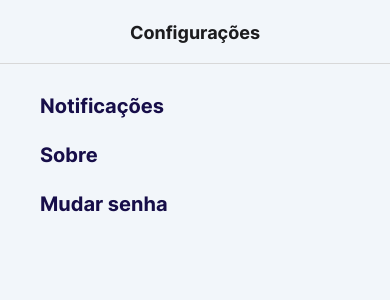
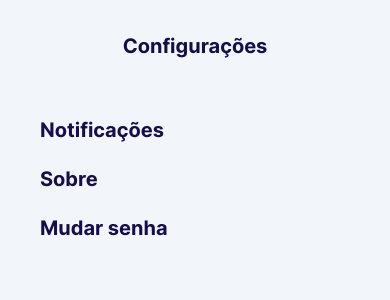
Before and after one commit to Minervas-Digitais/projeto-manamano, a React Native app in the folder frontend/: screen / in a window 390 px wide. Shown: the top 300 px of the page. Built offline with nearby package versions, Linux system fonts and the light colour scheme.

Commit message:
:recycle: header fixed

```diff
--- a/frontend/App.tsx
+++ b/frontend/App.tsx
@@ -4,52 +4,15 @@ import React from 'react';
 import { NavigationContainer } from '@react-navigation/native';
 import { createNativeStackNavigator } from '@react-navigation/native-stack';
 import Config from './src/pages/Configuration/Configuration';
-import { useFonts } from 'expo-font';
 
 const Stack = createNativeStackNavigator();
 
-const MyTheme = {
-  dark: false,
-  colors: {
-    primary: '#FFF',
-    background: '#FFF',
-    card: '#FFF',
-    text: '#FFF',
-    border: '#160E47',
-    notification: '#FFF',
-  },
-};
-
 export default function App() {
-  const [fontsLoaded] = useFonts({
-    'inter-bold': require('../frontend/src/fonts/Inter-Bold.ttf'),
-  });
-  if (!fontsLoaded) {
-    return undefined;
-  }
   return (
     <NavigationContainer independent>
       <Stack.Navigator initialRouteName="Configurações">
-        <Stack.Screen name="Configurações" component={Config} options={{
-            headerTitleAlign: "center",
-            headerTitleStyle:{
-              fontFamily: "inter-bold",
-            },
-            headerStyle:{
-              backgroundColor: "#F2F6FA",
-            }
-        }}/>
+        <Stack.Screen name="Configurações" component={Config} options={{ headerShown: false }} />
       </Stack.Navigator>
     </NavigationContainer>
   );
 }
-
-const styles = StyleSheet.create({
-  container: {
-    flex: 1,
-    backgroundColor: '#fff',
-    alignItems: 'center',
-    justifyContent: 'center',
-    paddingHorizontal: '5%',
-  },
-});
--- a/frontend/package.json
+++ b/frontend/package.json
@@ -11,6 +11,8 @@
   },
   "dependencies": {
     "@expo/metro-runtime": "~3.2.1",
+    "@react-navigation/native": "^6.1.18",
+    "@react-navigation/native-stack": "^6.10.1",
     "@typescript-eslint/eslint-plugin": "^7.0.0",
     "@typescript-eslint/parser": "^7.0.0",
     "eslint-config-airbnb": "^19.0.4",
@@ -23,6 +25,7 @@
     "react-hook-form": "^7.51.5",
     "react-native": "0.74.1",
     "react-native-masked-text": "^1.13.0",
+    "react-native-safe-area-context": "^4.10.8",
     "react-native-text-input-mask": "^3.2.0",
     "react-native-web": "~0.19.10",
     "styled-components": "^6.1.11"
--- /dev/null
+++ b/frontend/src/components/HeaderCustom/HeaderCustom.tsx
@@ -0,0 +1,16 @@
+/* eslint-disable global-require */
+import React from 'react';
+import { View } from 'react-native';
+import { HeaderContainer, HeaderImage, HeaderText } from './HeaderCustomStyle';
+
+export default function HeaderCustom({ font, text }: any) {
+  const backbutton = require('../../assets/back-button-icon.svg');
+  return (
+    <View>
+      <HeaderImage source={backbutton} />
+      <HeaderContainer>
+        <HeaderText font={font}>{text}</HeaderText>
+      </HeaderContainer>
+    </View>
+  );
+}
--- /dev/null
+++ b/frontend/src/components/HeaderCustom/HeaderCustomStyle.tsx
@@ -0,0 +1,21 @@
+import styled from 'styled-components/native';
+
+export const HeaderContainer = styled.View`
+  display: flex;
+  flex-direction: row;
+  height: 10vh;
+  align-self: center;
+  margin-top: 4vh;
+  background-color: #f2f6fa;
+`;
+export const HeaderText = styled.Text<{ font?: string }>`
+  font-size: 20px;
+  color: #160e47;
+  font-family: ${(prop) => prop.font};
+`;
+export const HeaderImage = styled.Image<{ source?: any }>`
+  position: absolute;
+  margin-top: 4vh;
+  align-self: start;
+  margin-left: 2.7vh;
+`;
--- a/frontend/src/components/SideMenu/SideMenu.tsx
+++ b/frontend/src/components/SideMenu/SideMenu.tsx
@@ -1,6 +1,6 @@
 /* eslint-disable global-require */
 import React from 'react';
-import { Image, View } from 'react-native';
+import { Image } from 'react-native';
 import { useFonts } from 'expo-font';
 import {
   SideMenuContainer,
--- a/frontend/src/pages/Configuration/Configuration.tsx
+++ b/frontend/src/pages/Configuration/Configuration.tsx
@@ -1,18 +1,28 @@
+/* eslint-disable global-require */
 import React from 'react';
 import { View } from 'react-native';
+import { useFonts } from 'expo-font';
 import SideMenuOptions from '../../components/SideMenuOptions/SideMenuOptions';
+import HeaderCustom from '../../components/HeaderCustom/HeaderCustom';
 
-export default function Config({navigation}){
-    const notification = require('../../assets/notification-licon.svg');
-    const lock = require('../../assets/lock-licon.svg');
-    const about = require('../../assets/about-icon.svg');
-    return(
-    <View style={{backgroundColor: "#F2F6FA", flex:1,}}>
-        <View style={{gap: 25, backgroundColor: "#F2F6FA", marginLeft: 25, marginTop: 30,}}>
-            <SideMenuOptions icon={notification} text="Notificações" font="inter-bold"/>
-            <SideMenuOptions icon={about} text="Sobre" font="inter-bold"/>
-            <SideMenuOptions icon={lock} text="Mudar senha" font="inter-bold"/>
-        </View>
+export default function Config() {
+  const notification = require('../../assets/notification-licon.svg');
+  const lock = require('../../assets/lock-licon.svg');
+  const about = require('../../assets/about-icon.svg');
+  const [fontsLoaded] = useFonts({
+    'inter-bold': require('../../fonts/Inter-Bold.ttf'),
+  });
+  if (!fontsLoaded) {
+    return undefined;
+  }
+  return (
+    <View style={{ backgroundColor: '#F2F6FA', flex: 1 }}>
+      <HeaderCustom font="inter-bold" text="Configurações" />
+      <View style={{ gap: 25, backgroundColor: '#F2F6FA', marginLeft: 25 }}>
+        <SideMenuOptions icon={notification} text="Notificações" font="inter-bold" />
+        <SideMenuOptions icon={about} text="Sobre" font="inter-bold" />
+        <SideMenuOptions icon={lock} text="Mudar senha" font="inter-bold" />
+      </View>
     </View>
-    )
+  );
 }
```
Also changed, not shown: 1 other file (tests, documents, lock files or other folders).
